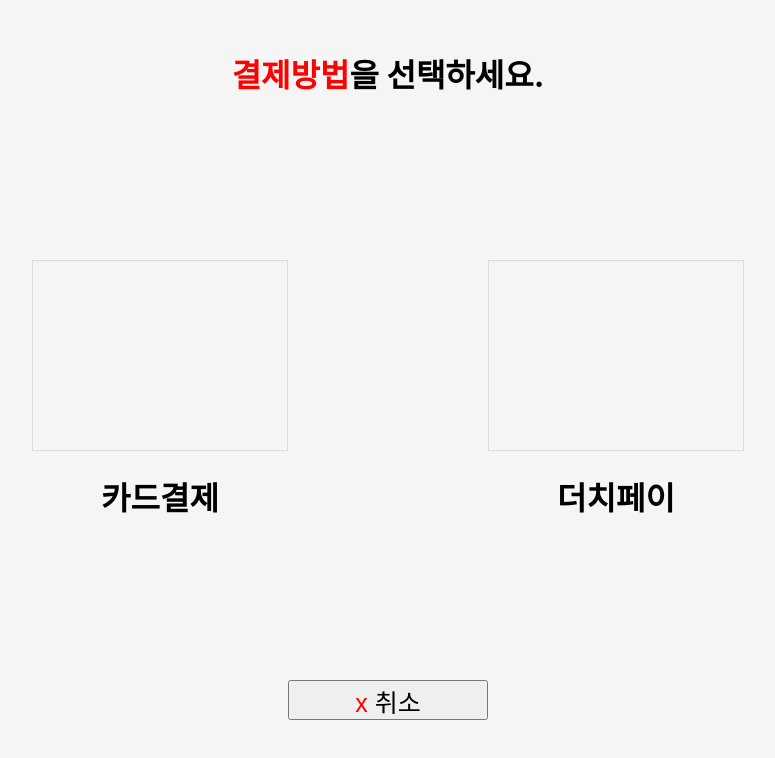
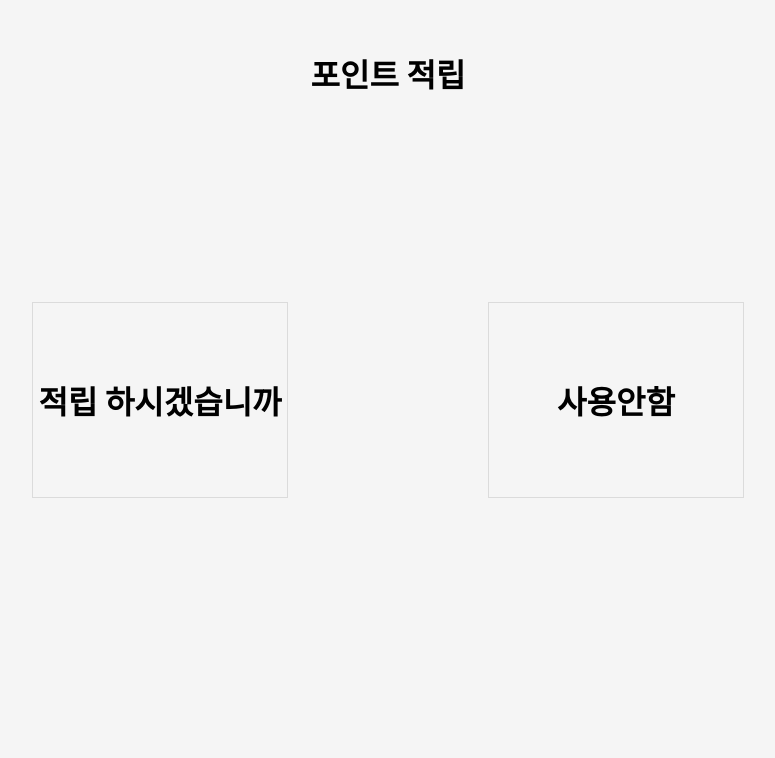
Before and after one commit to Novel-Ideas/gumeonggage-front, a React (Create React App) app: page / in a window 1280 px wide. Shown: the top 758 px of the page, without its empty margins (252-1027 px from the left). Built offline with nearby package versions, Linux system fonts and the light colour scheme.

Commit message:
카드결제 및 포인트 적립 화면구성

```diff
--- a/src/App.jsx
+++ b/src/App.jsx
@@ -1,13 +1,17 @@
 import { Reset } from "styled-reset";
 import MenuRoute from "./routes/MenuRoute";
 import PaymentMethod from "./pages/payment Method/PaymentMethod";
+import PayList from "./pages/payList/PayList";
+import PointAccumulation from "./pages/pointAccumulation/PointAccumulation";
 
 function App() {
     return (
         <>
             {/* <Reset />
             <MenuRoute /> */}
-            <PaymentMethod />
+            {/* <PaymentMethod /> */}
+            {/* <PayList /> */}
+            <PointAccumulation />
         </>
     );
 }
--- /dev/null
+++ b/src/pages/payList/PayList.jsx
@@ -0,0 +1,31 @@
+/** @jsxImportSource @emotion/react */
+import  PageLayout  from "../../components/pageComponents/PageLayout"
+import * as s from "./style";
+
+function PayList() {
+    return (
+        <PageLayout>
+           <div css={s.layout}>
+                <div css={s.textbox}>
+                    <h1 css={s.text}>카드결제</h1>
+                </div>
+                <div css={s.paybox}>
+                    <div css={s.methodLayout}>
+                        <div css={s.methodBox}></div>
+                        <h1>네이버페이</h1>
+                    </div>
+                    <div css={s.methodLayout}>
+                        <div css={s.methodBox}></div>
+                        <h1>카카오페이</h1>
+                    </div>
+                </div>
+                <div css={s.buttonBox}>
+                    <button css={s.cancle}><span css ={s.buttonX}>x</span> 취소</button>
+                </div>
+            </div>
+        </PageLayout>
+
+    );
+}
+
+export default PayList;
--- /dev/null
+++ b/src/pages/payList/style.js
@@ -0,0 +1,72 @@
+import { css } from "@emotion/react";
+
+export const layout = css`
+    width: 100%;
+    height: 100%;
+    display: flex;
+    flex-direction: column;// 세로로 세우겠다
+    justify-content: center;//가로중간 이거없으면
+    align-items: center;//세로중간
+`;
+
+export const textbox = css`
+    width: 100%;
+    height: 25%;
+    box-sizing: border-box;
+
+`;
+export const text = css`
+    margin-top: 50px;
+    text-align: center;
+    color: black;
+`;
+
+export const paybox = css`
+    width: 100%;
+    height: 50%;
+    box-sizing: border-box;
+    display: flex;
+    justify-content:center;
+    align-items: center; //세로중간
+
+`;
+
+export const methodLayout = css`
+    width: 20%;
+    height: 70%;
+    box-sizing: border-box;
+    display: flex;
+    flex-direction: column;
+    justify-content: center;
+    align-items: center;
+    margin: 100px;
+`;
+
+export const methodBox = css`
+    box-sizing: border-box;
+    border: 1px solid #dbdbdb;
+    width: 100%;
+    height: 70%;
+`;
+
+export const buttonBox = css`
+    width: 100%;
+    height: 25%;
+    display: flex;
+    justify-content: center;
+    align-items: center;
+
+`;
+
+export const cancle = css`
+    width: 200px;
+    height: 40px;
+    font-size: 25px;
+
+`;
+
+export const buttonX = css`
+    font-size: 25px;
+    color: red;
+`;
+//마진이나 포지션은 최대한 쓰지말것
--- /dev/null
+++ b/src/pages/pointAccumulation/PointAccumulation.jsx
@@ -0,0 +1,32 @@
+/** @jsxImportSource @emotion/react */
+import  PageLayout  from "../../components/pageComponents/PageLayout"
+import * as s from "./style";
+
+function PointAccumulation() {
+    return (
+        <PageLayout>
+           <div css={s.layout}>
+                <div css={s.textbox}>
+                    <h1 css={s.text}>포인트 적립</h1>
+                </div>
+                <div css={s.paybox}>
+                    <div css={s.methodLayout}>
+                        <div css={s.methodBox}>
+                            <h1>적립 하시겠습니까</h1>
+                        </div>
+                    </div>
+                    <div css={s.methodLayout}>
+                        <div css={s.methodBox}>
+                            <h1>사용안함</h1>
+                        </div>
+                    </div>
+                </div>
+                <div css={s.buttonBox}>
+                </div>
+            </div>
+        </PageLayout>
+
+    );
+}
+
+export default PointAccumulation;
--- /dev/null
+++ b/src/pages/pointAccumulation/style.js
@@ -0,0 +1,59 @@
+import { css } from "@emotion/react";
+
+export const layout = css`
+    width: 100%;
+    height: 100%;
+    display: flex;
+    flex-direction: column;// 세로로 세우겠다
+    justify-content: center;//가로중간 이거없으면
+    align-items: center;//세로중간
+`;
+
+export const textbox = css`
+    width: 100%;
+    height: 25%;
+    box-sizing: border-box;
+
+`;
+export const text = css`
+    margin-top: 50px;
+    text-align: center;
+    color: black;
+`;
+
+export const paybox = css`
+    width: 100%;
+    height: 50%;
+    box-sizing: border-box;
+    display: flex;
+    justify-content:center;
+    align-items: center; //세로중간
+
+`;
+
+export const methodLayout = css`
+    width: 20%;
+    height: 70%;
+    box-sizing: border-box;
+    display: flex;
+    flex-direction: column;
+    justify-content: center;
+    align-items: center;
+    margin: 100px;
+`;
+
+export const methodBox = css`
+    box-sizing: border-box;
+    border: 1px solid #dbdbdb;
+    width: 100%;
+    height: 70%;
+    display: flex;
+    justify-content: center;//가로중간 이거없으면
+    align-items: center;//세로중간
+`;
+
+export const buttonBox = css`
+    width: 100%;
+    height: 25%;
+`;
+//마진이나 포지션은 최대한 쓰지말것
```
